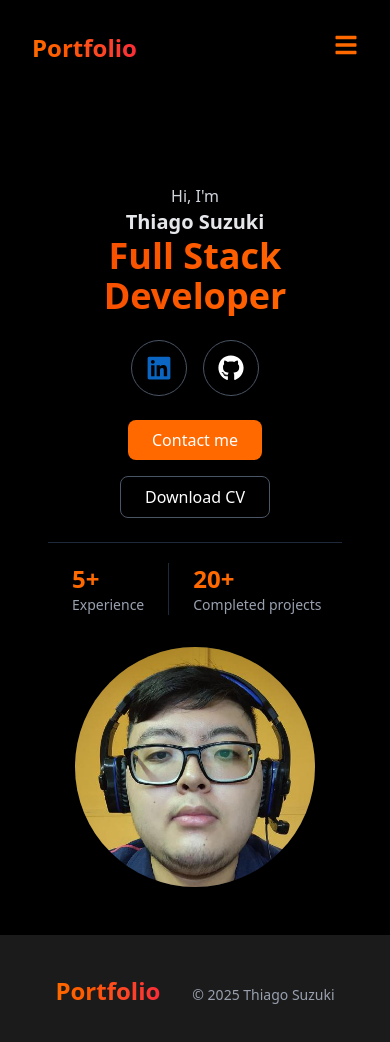
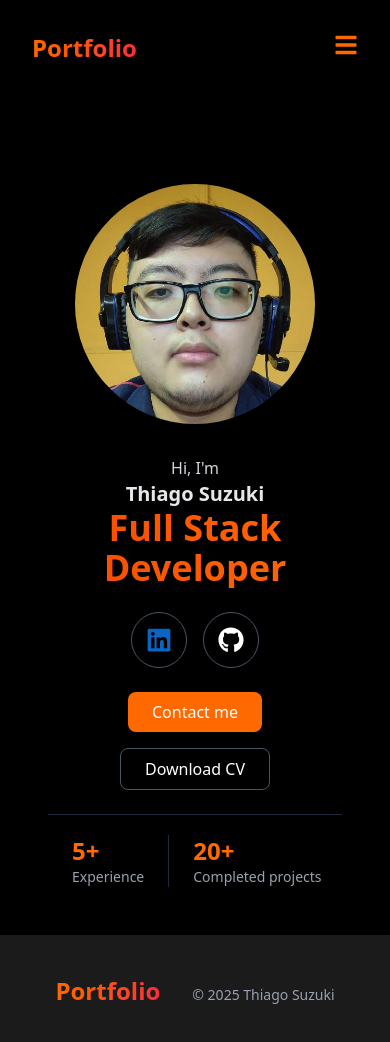
Before and after one commit to thiago-suzuki/next-portfolio-suzuki, a Next.js app: page /en in a window 390 px wide. Shown: the top 1042 px of the page. Built offline with nearby package versions, Linux system fonts and the light colour scheme.

Commit message:
fix: fix image

```diff
--- a/src/components/Pages/Home/index.tsx
+++ b/src/components/Pages/Home/index.tsx
@@ -14,6 +14,8 @@ import {
 export function Home() {
     const t = useTranslations("Pages.Home");
 
+    const imageProfile = "/images/profile.jpeg"
+
     return (
         <motion.div
             className="container mx-auto my-0 grid grid-cols-1 lg:grid-cols-12 gap-8 p-12 relative"
@@ -29,6 +31,18 @@ export function Home() {
               },
             }}
         >
+
+            <div className="flex lg:hidden justify-center">
+                <div className="relative w-60 h-60 sm:w-80 sm:h-80 lg:w-[500px] lg:h-[500px]">
+                    <div className="absolute inset-0 bg-gray-900 rounded-full"></div>
+                        <img
+                            src={imageProfile}
+                            alt="Image Thiago Suzuki"
+                            className="absolute inset-0 w-full h-full object-cover object-center rounded-full"
+                        />
+                    </div>
+            </div>
+
             <div className="lg:col-span-5 flex flex-col justify-center space-y-6 ">
                 <div className="text-center lg:text-left">
                     <p className="text-gray-300">{t('hello')}</p>
@@ -78,11 +92,11 @@ export function Home() {
                 </div>
             </div>
 
-            <div className="lg:col-span-7 flex justify-center lg:justify-end">
+            <div className="col-span-7 hidden lg:flex justify-end">
                 <div className="relative w-60 h-60 sm:w-80 sm:h-80 lg:w-[500px] lg:h-[500px]">
                     <div className="absolute inset-0 bg-gray-900 rounded-full"></div>
                         <img
-                            src="/images/profile.jpeg"
+                            src={imageProfile}
                             alt="Image Thiago Suzuki"
                             className="absolute inset-0 w-full h-full object-cover object-center rounded-full"
                         />
```
